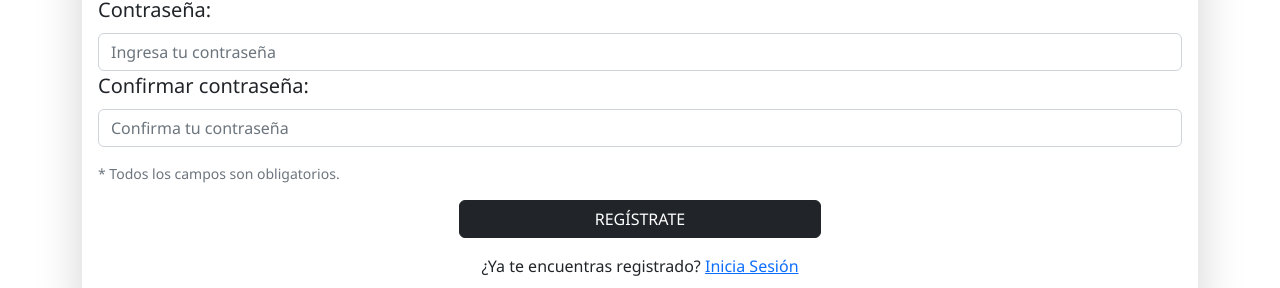
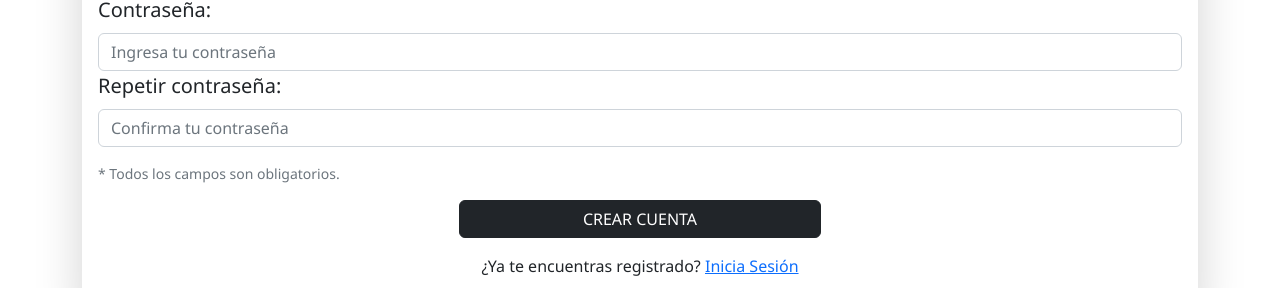
Before and after one commit to Liz2001/Ing-Software-se-as, a React (Create React App) app in the folder client/: page /register in a window 1280 px wide. Shown: the part 405-693 px from the top of the page. Built offline with nearby package versions, Linux system fonts and the light colour scheme.

Commit message:
formateada pagina de registro

```diff
--- a/client/src/components/body/auth/Register.js
+++ b/client/src/components/body/auth/Register.js
@@ -68,14 +68,14 @@ function Register() {
             <input className="form-control" type='password' placeholder='Ingresa tu contraseña' id='password' value={password} name='password' onChange={handleChangeInput}></input>
           </div>
           <div className="mb-3">
-            <label className="fs-5 form-label" htmlFor='password'>Confirmar contraseña:</label>
+            <label className="fs-5 form-label" htmlFor='password'>Repetir contraseña:</label>
             <input className="form-control" type='password' placeholder='Confirma tu contraseña' id='cf_password' value={cf_password} name='cf_password' onChange={handleChangeInput}></input>
           </div>
           <div className="form-text mb-3">
               * Todos los campos son obligatorios.
             </div>
           <div className="d-grid gap-2 col-4 mx-auto mb-3">
-            <button className="btn btn-dark" type='submit'>REGÍSTRATE</button>
+            <button className="btn btn-dark" type='submit'>CREAR CUENTA</button>
           </div>
         </form>
         <p className='text-center'>¿Ya te encuentras registrado? <Link to='/login'> Inicia Sesión</Link></p>
```
